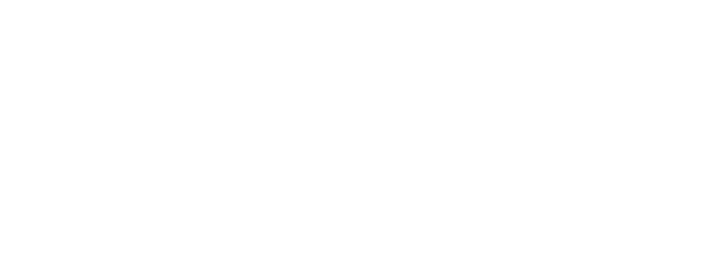
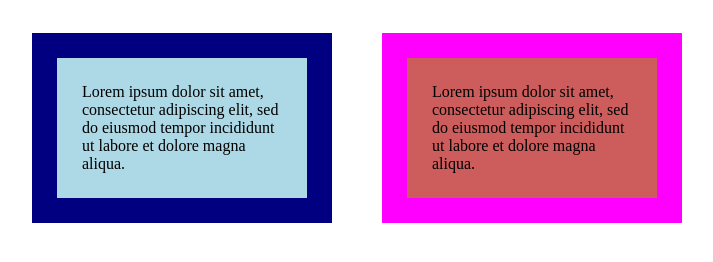
Before and after one commit to dfursov/Interview12, a plain HTML site: page HTML+CSS/index.html in a window 1280 px wide. Shown: the whole page, without its empty margins (1-714 px from the left). Drawn offline with Linux system fonts and the light colour scheme.

Commit message:
Add files via upload

```diff
--- a/HTML+CSS/index.html
+++ b/HTML+CSS/index.html
@@ -1,9 +1,13 @@
 <!DOCTYPE html>
 <html>
 <head>
+    <link href="style.css" rel="stylesheet">
+</head>
 
-</head>
 <body>
-
+<div id="container">
+    <div id="div1">Lorem ipsum dolor sit amet, consectetur adipiscing elit, sed do eiusmod tempor incididunt ut labore et dolore magna aliqua.</div>
+    <div class="div2">Lorem ipsum dolor sit amet, consectetur adipiscing elit, sed do eiusmod tempor incididunt ut labore et dolore magna aliqua.</div>
+</div>
 </body>
 </html>
--- a/HTML+CSS/style.css
+++ b/HTML+CSS/style.css
@@ -0,0 +1,19 @@
+#container{
+    display: flex;
+}
+
+#div1{
+    background-color: LightBlue;
+    width: 200px;
+    padding: 25px;
+    border: 25px solid navy;
+    margin: 25px;
+}
+
+.div2{
+    background-color: IndianRed;
+    width: 200px;
+    padding: 25px;
+    border: 25px solid fuchsia;
+    margin: 25px;
+}
```
